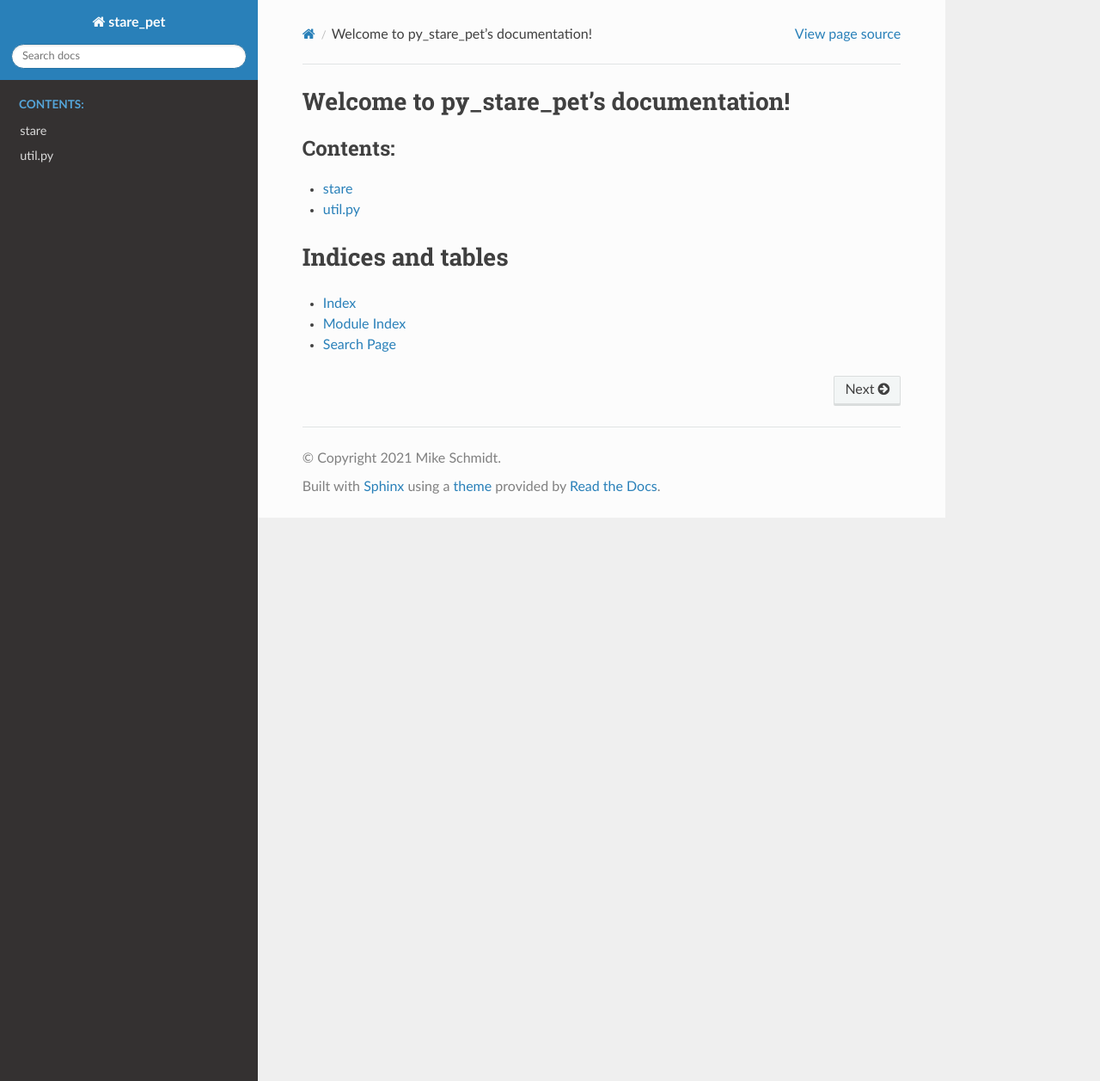
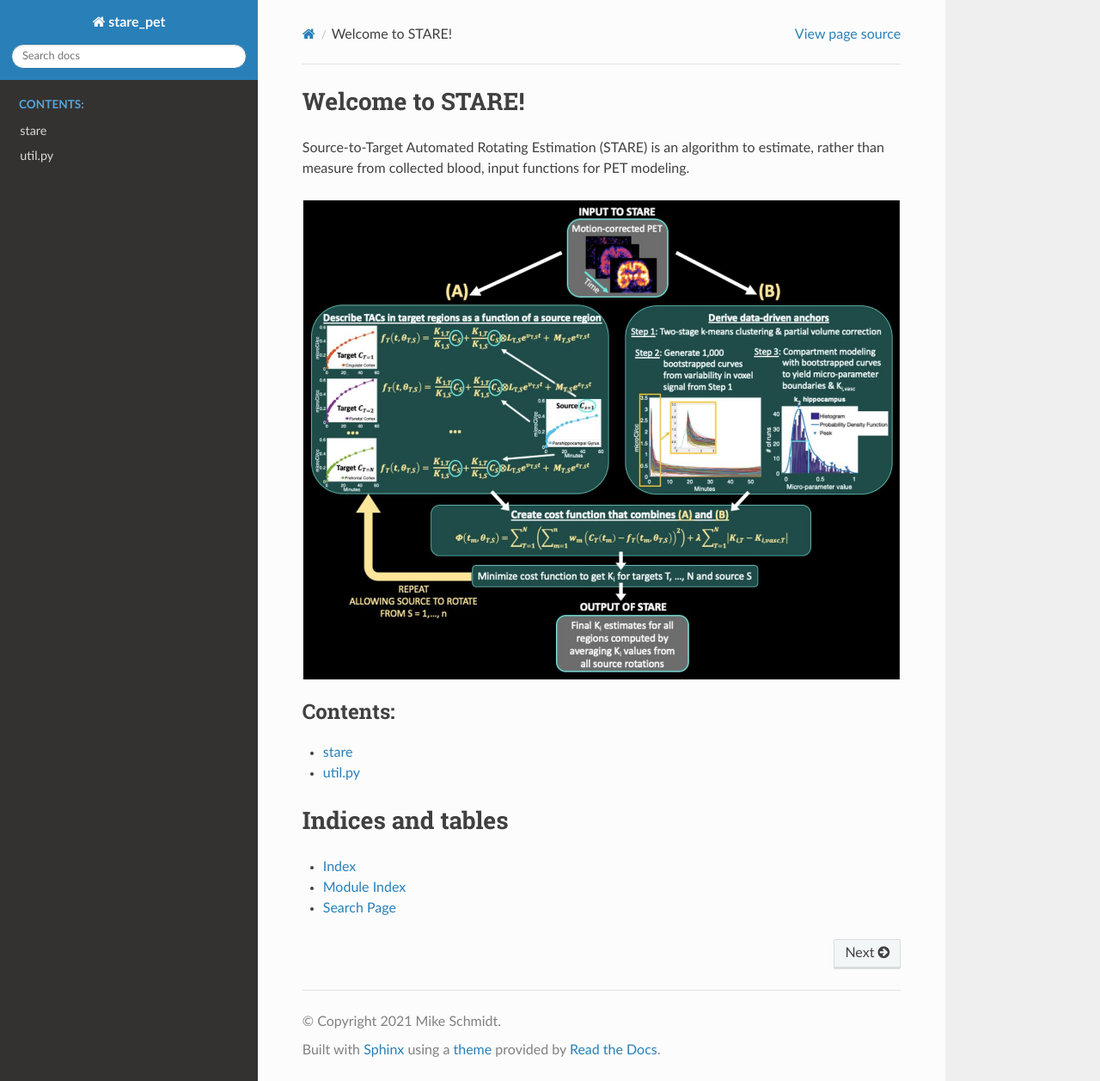
Before and after one commit to mfschmidt/stare_pet, a Sphinx documentation site: the page built from docs/index.rst, in a window 1280 px wide and 1257 px high. Shown: the whole window at 86% size. Built offline with Sphinx 7.4.7 and the Read the Docs theme 2.0.0, drawn with Linux system fonts in a browser that asks for light colours.

Commit message:
experiment with documentation

```diff
--- a/docs/index.rst
+++ b/docs/index.rst
@@ -3,8 +3,16 @@
    You can adapt this file completely to your liking, but it should at least
    contain the root `toctree` directive.
 
-Welcome to py_stare_pet's documentation!
-=================================
+Welcome to STARE!
+=================
+
+Source-to-Target Automated Rotating Estimation (STARE)
+is an algorithm to estimate, rather than measure from collected
+blood, input functions for PET modeling.
+
+.. image:: figures/bartlett_2022_stare_figure1.jpg
+   :width: 1024
+   :alt: Manuscript Figure 1
 
 .. toctree::
    :maxdepth: 2
```
Also changed, not shown: docs/autodoc.rst (+4 -3 lines), docs/figures/bartlett_2022_stare_figure1.jpg (added).
